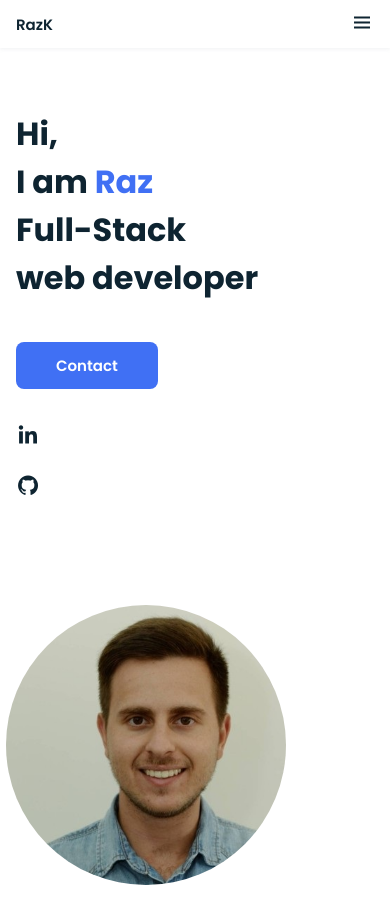
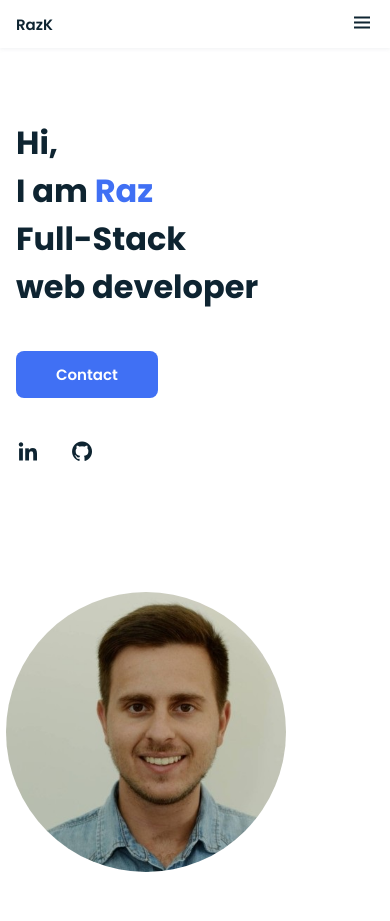
Before and after one commit to RazKirsha/Portfolio_RazK, a plain HTML site: page index.html in a window 390 px wide. Shown: the top 921 px of the page. Drawn offline with nearby package versions, Linux system fonts and the light colour scheme.

Commit message:
moving icons

```diff
--- a/assets/css/styles.css
+++ b/assets/css/styles.css
@@ -201,7 +201,6 @@ img{
 }
 .home__social{
   display: flex;
-  flex-direction: column;
 }
 .home__social-icon{
   width: max-content;
@@ -483,6 +482,13 @@ img{
     right: 20px;
     width: 250px;
   }
+
+  .home__social-icon{
+    width: max-content;
+    margin-right: 30px;
+    font-size: 1.5rem;
+    color: var(--second-color);
+  }
 }
 
 @media screen and (max-width: 540px) {
```
